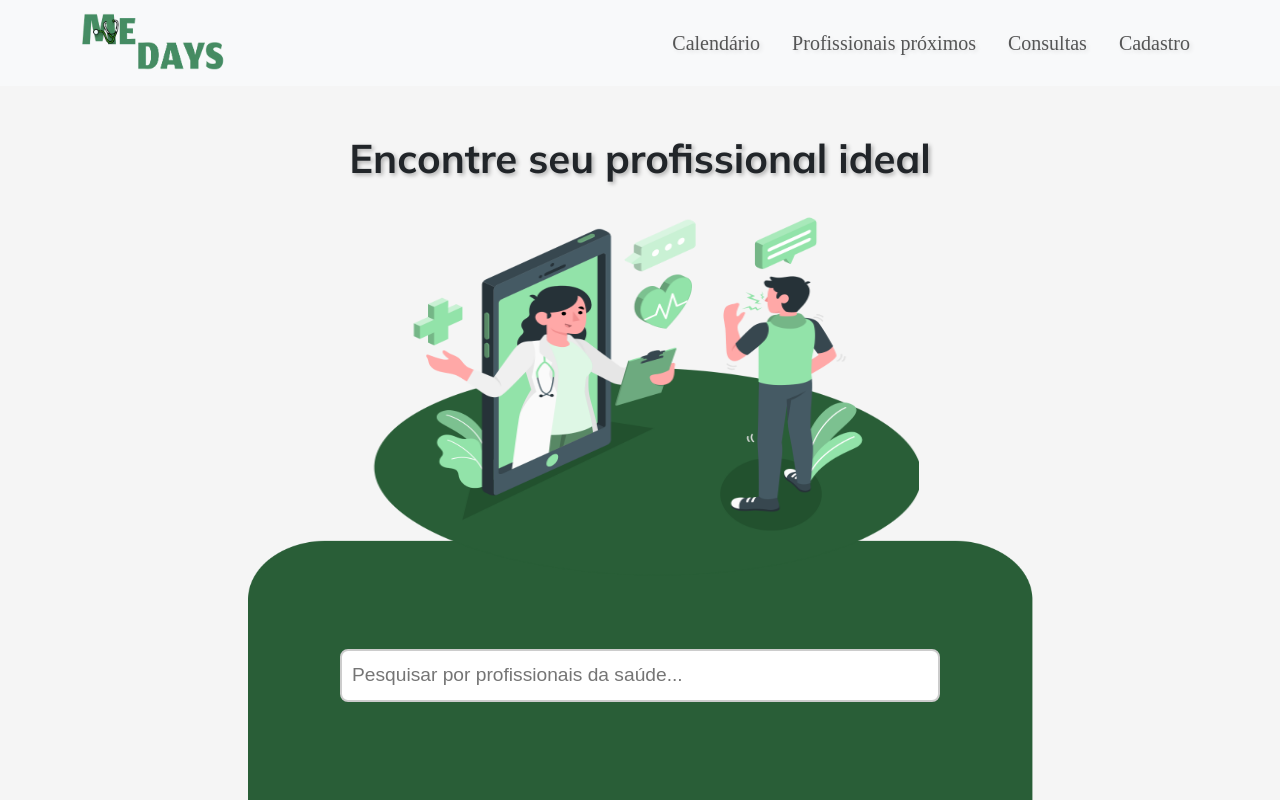
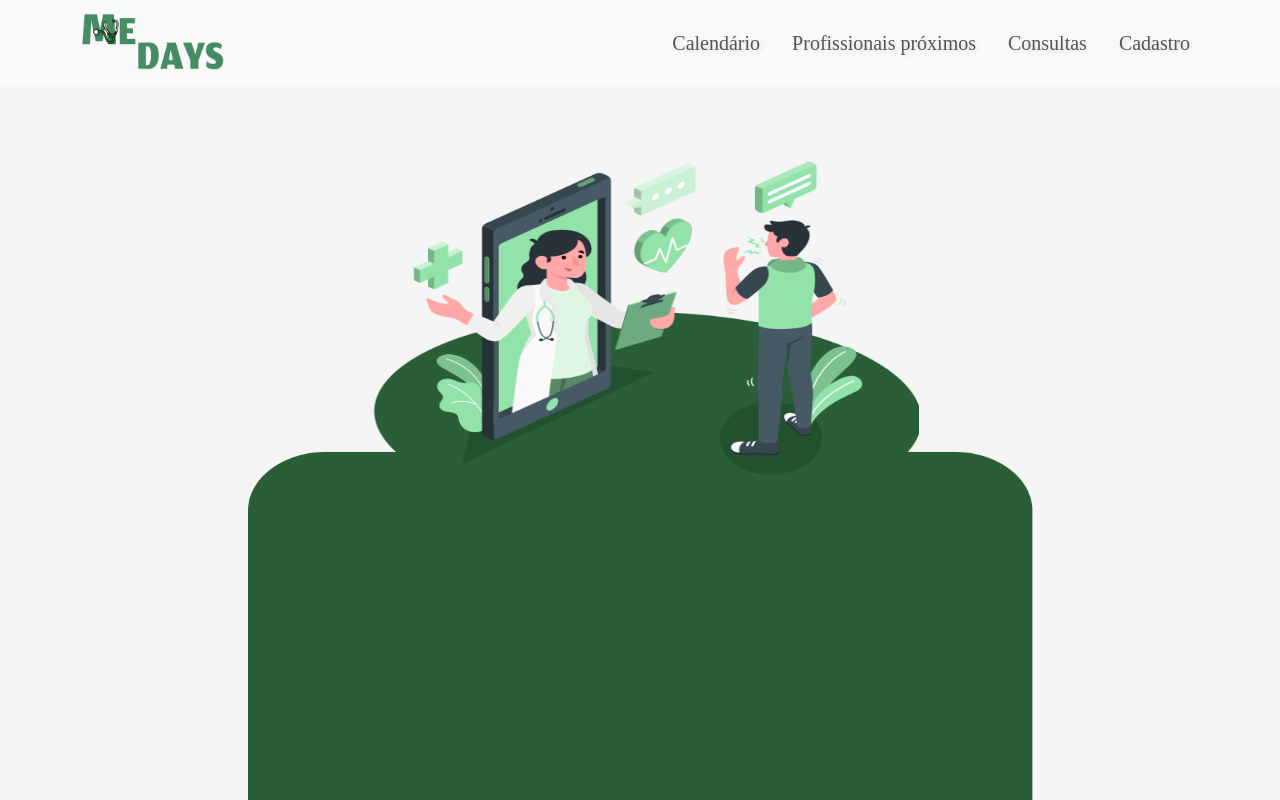
Before and after one commit to Brenda-G06/front, a React (Create React App) app: page /profissionais in a window 1280 px wide. Shown: the top 800 px of the page. Built offline with nearby package versions, Linux system fonts and the light colour scheme; a web font is replaced by a local one.

Commit message:
commit front

```diff
--- a/src/componentes/Profissionais.js
+++ b/src/componentes/Profissionais.js
@@ -6,7 +6,6 @@ import './StyleInterno.css';
 const ProfissionaisPage = () => {
   return (
     <div className="container mt-5 text-center">
-      <h1 className="display-4 fw-bold profissional">Encontre seu profissional ideal</h1>
 
       <div className="row">
         <div className="col-md-12">
@@ -16,14 +15,6 @@ const ProfissionaisPage = () => {
             src={doc}
           />
         </div>
-      </div>
-
-      <div className="search-bar-container">
-        <input
-          type="text"
-          className="search-bar"
-          placeholder="Pesquisar por profissionais da saúde..."
-        />
       </div>
 
       <div className="row justify-content-center image-container">
```
